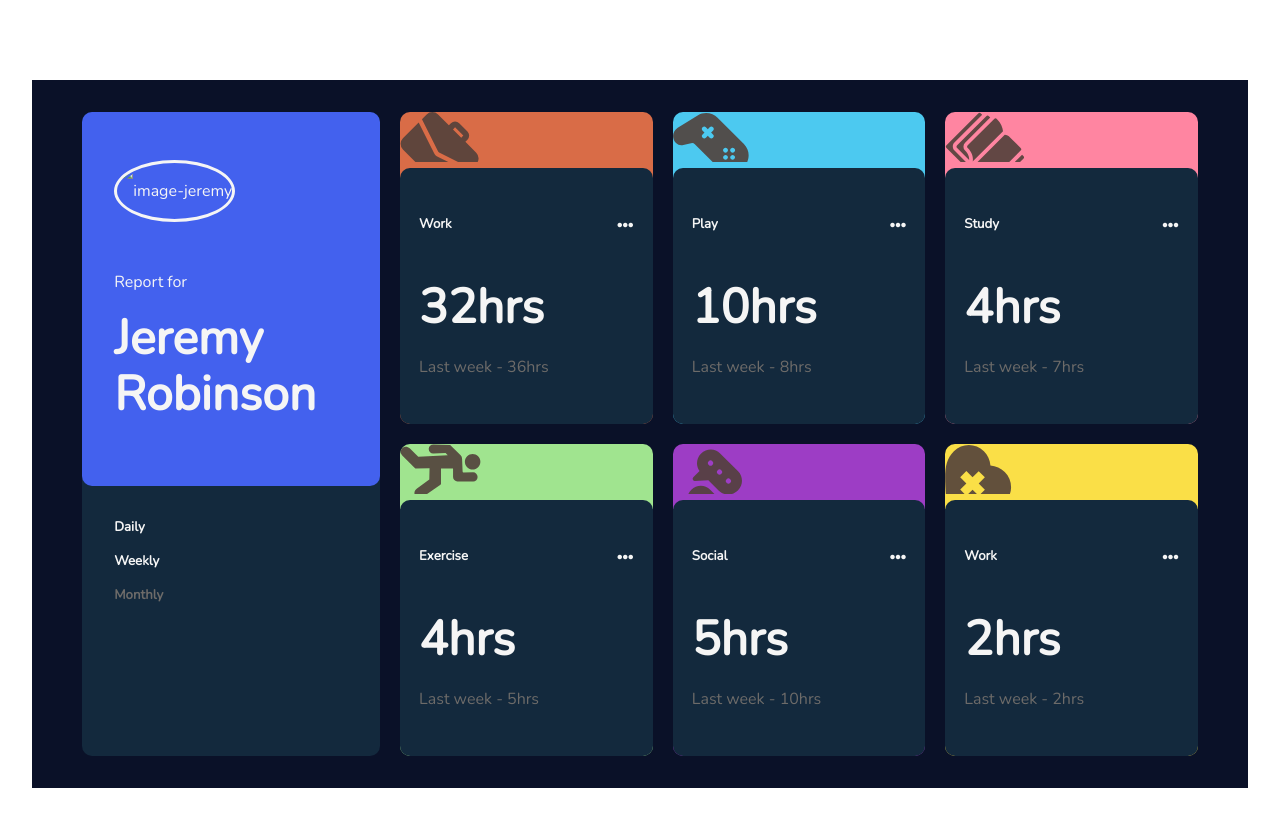
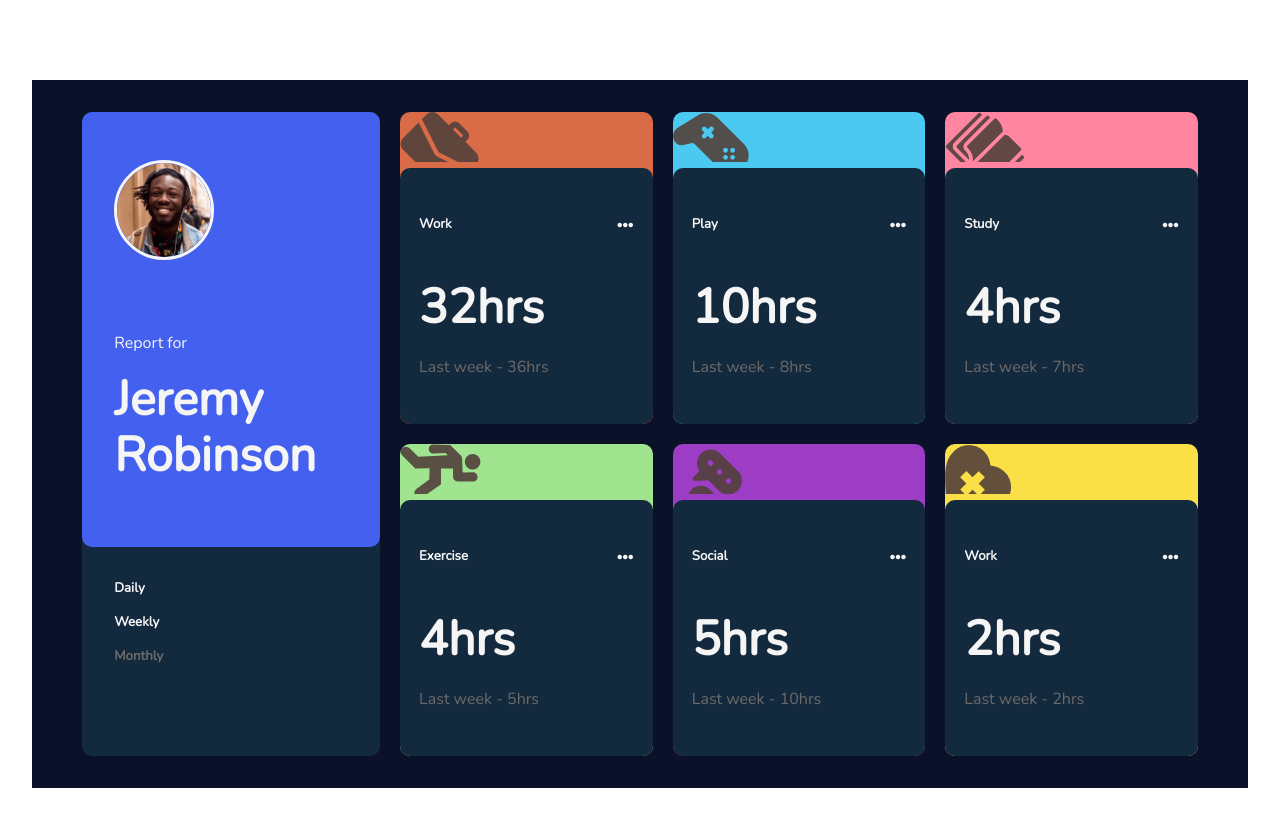
Before and after one commit to spoonhead0212/profile-page, a plain HTML site: page index.html in a window 1280 px wide. Drawn offline with nearby package versions, Linux system fonts and the light colour scheme; the site is published under a folder, as on GitHub Pages, so addresses that start at the root find nothing.

Commit message:
images adjustment

```diff
--- a/index.html
+++ b/index.html
@@ -22,7 +22,7 @@
 
             <div class="profile-container"><!--profile container-->
                 <div class="pic-name">
-                    <img src="/image/image-jeremy.png" width="100px" alt="image-jeremy">
+                    <img src="image/image-jeremy.png" width="100px" alt="image-jeremy">
                     <p>Report for</p>
                     <h1>Jeremy Robinson</h1>
                 </div>
```
